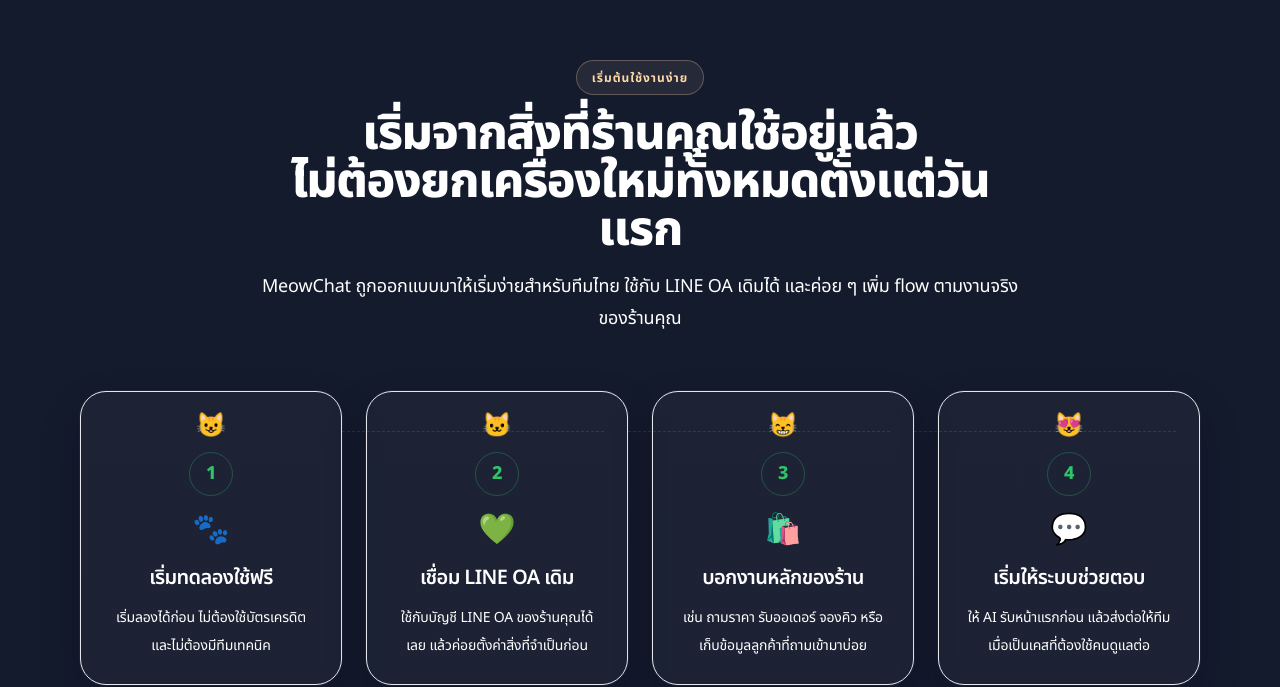
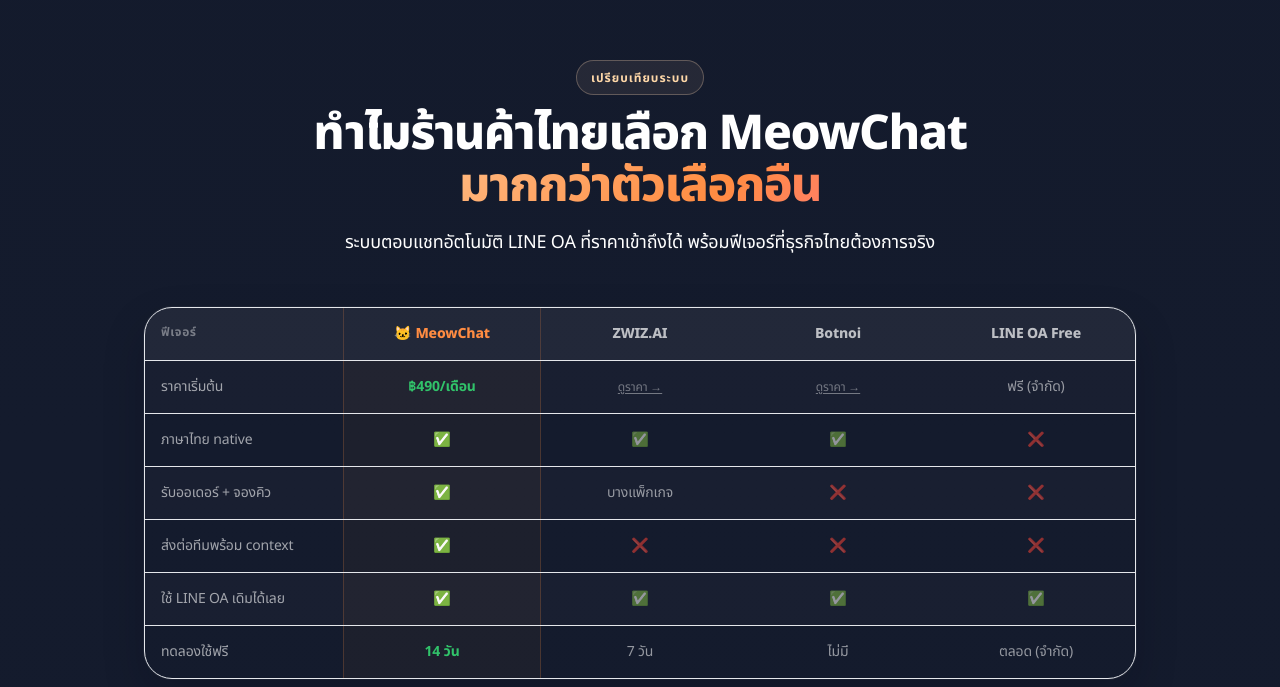
Before and after one commit to gotjisamyo/meowworks, a Next.js app in the folder meowchat/landing-next/: page / in a window 1280 px wide. Shown: the part 5260-5947 px from the top of the page. Built offline with nearby package versions, Linux system fonts and the light colour scheme; no server answers.

Commit message:
feat: wire ComparisonTable into homepage after UseCases

```diff
--- a/meowchat/landing-next/src/pages/index.tsx
+++ b/meowchat/landing-next/src/pages/index.tsx
@@ -5,6 +5,7 @@
 import Features from '../components/sections/Features';
 import ProductShowcase from '../components/sections/ProductShowcase';
 import UseCases from '../components/sections/UseCases';
+import ComparisonTable from '../components/sections/ComparisonTable';
 import HowItWorks from '../components/sections/HowItWorks';
 import Pricing from '../components/sections/Pricing';
 import Reviews from '../components/sections/Reviews';
@@ -21,6 +22,7 @@
       <ProductShowcase />
       <Features />
       <UseCases />
+      <ComparisonTable />
       <HowItWorks />
       <Pricing />
       <Reviews />
```
